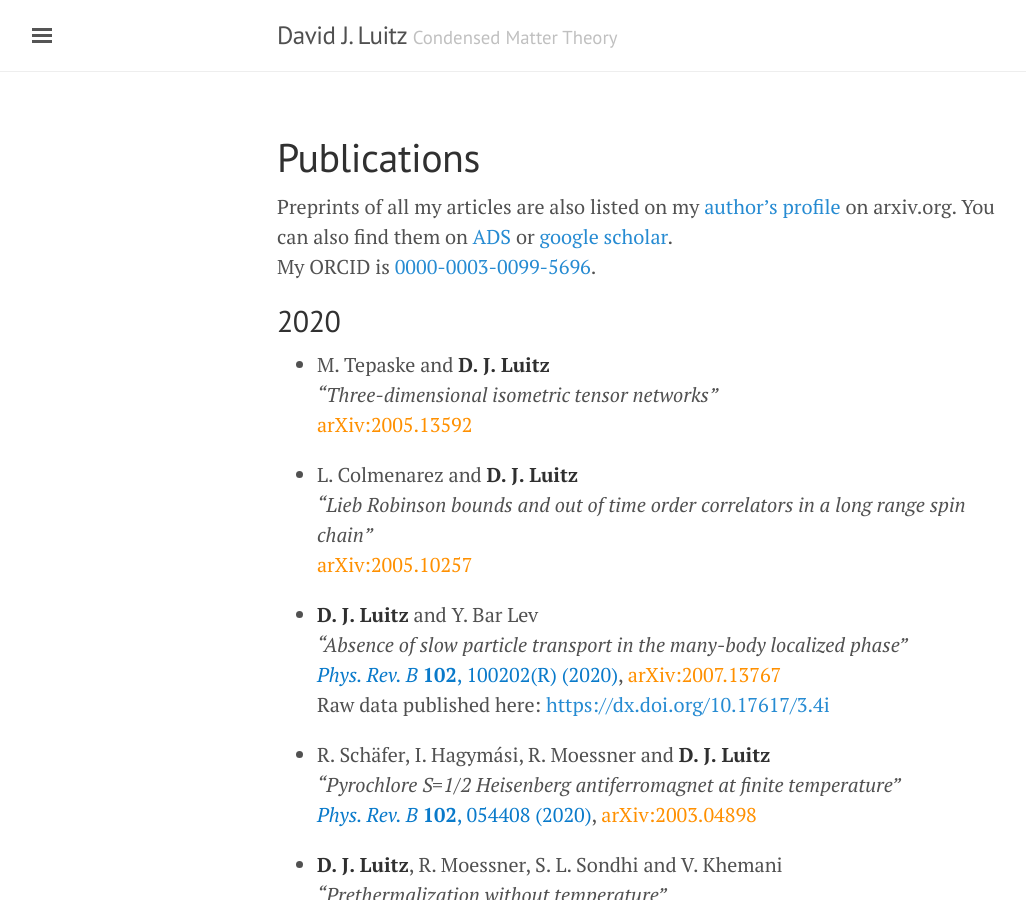
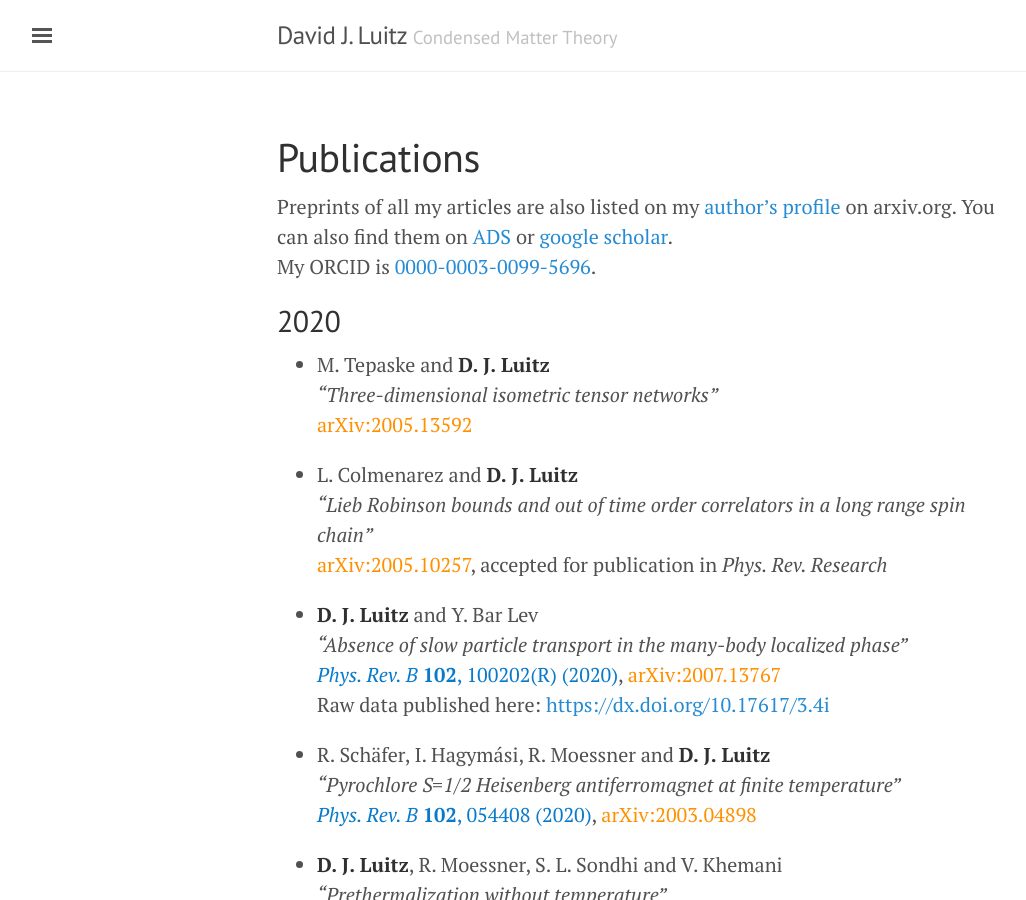
Before and after one commit to dluitz/dluitz.github.io, a Jekyll site: the page built from publications.md, in a window 1280 px wide and 900 px high. Shown: the whole window, without its empty margins (3-1029 px from the left). Built offline with Jekyll 4.4.1, drawn with Linux system fonts in a browser that asks for light colours.

Commit message:
[publist]

```diff
--- a/publications.md
+++ b/publications.md
@@ -18,7 +18,7 @@ My ORCID is [0000-0003-0099-5696](https://orcid.org/0000-0003-0099-5696).
 
 + L. Colmenarez and **D. J. Luitz**
 *"Lieb Robinson bounds and out of time order correlators in a long range spin chain"*
-[arXiv:2005.10257](https://arxiv.org/abs/2005.10257){:class='arxiv'}
+[arXiv:2005.10257](https://arxiv.org/abs/2005.10257){:class='arxiv'}, accepted for publication in *Phys. Rev. Research*
 
 + **D. J. Luitz** and Y. Bar Lev
 *"Absence of slow particle transport in the many-body localized phase"*
```
